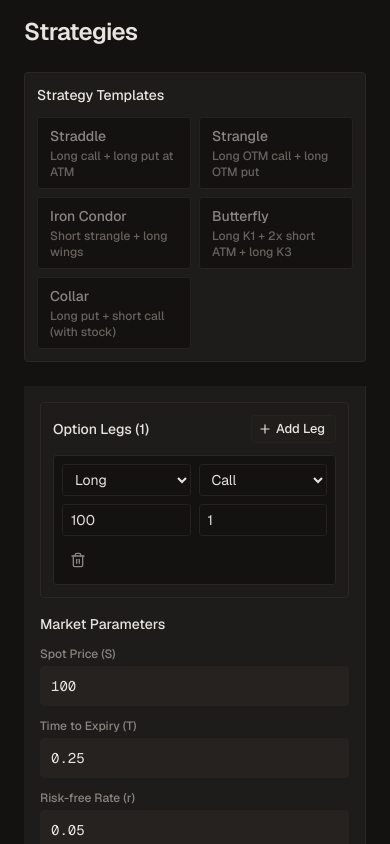
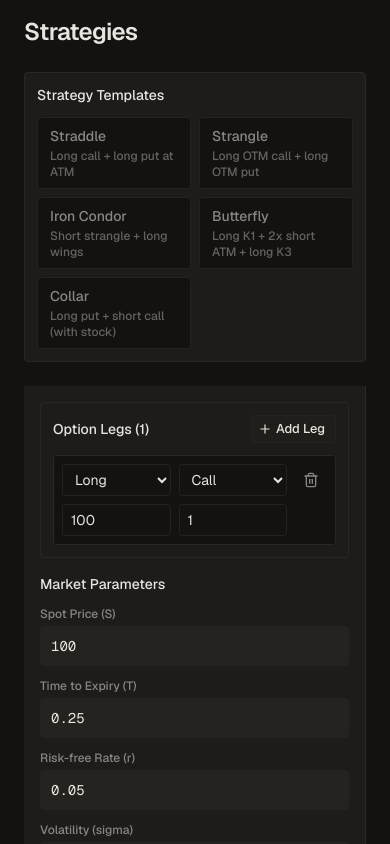
Before and after one commit to cwklurks/blackscholestrading, a Next.js app in the folder web/: page /strategies in a window 390 px wide. Both pictures are taken after a click on the button "Add Leg". Shown: the top 844 px of the page. Built offline with nearby package versions, Linux system fonts and the light colour scheme; no server answers.

Commit message:
style(design): stack leg-builder into 2-row layout for better density
Replaces the 5-column responsive grid with a compact 2-row card layout
(Side/Type/Delete on row 1, Strike/Qty on row 2). Also adds .gstack/
to .gitignore to stop tracking tooling logs.

```diff
--- a/web/src/components/strategies/leg-builder.tsx
+++ b/web/src/components/strategies/leg-builder.tsx
@@ -56,21 +56,12 @@ export function LegBuilder({ legs, onChange }: LegBuilderProps) {
 
       {legs.length > 0 && (
         <div className="space-y-2">
-          {/* Column headers */}
-          <div className="hidden grid-cols-[1fr_1fr_80px_80px_32px] items-center gap-2 text-xs text-muted-foreground sm:grid">
-            <span>Side</span>
-            <span>Type</span>
-            <span>Strike</span>
-            <span>Qty</span>
-            <span />
-          </div>
-
           {legs.map((leg, idx) => (
             <div
               key={idx}
-              className="grid grid-cols-2 items-center gap-2 rounded-md border border-border bg-background p-2 sm:grid-cols-[1fr_1fr_80px_80px_32px] sm:p-0 sm:border-0 sm:bg-transparent"
+              className="grid grid-cols-[1fr_1fr_auto] gap-2 rounded-md border border-border bg-background p-2"
             >
-              {/* Side */}
+              {/* Row 1: Side, Type, Delete */}
               <select
                 value={leg.side}
                 onChange={(e) =>
@@ -84,7 +75,6 @@ export function LegBuilder({ legs, onChange }: LegBuilderProps) {
                 <option value="short">Short</option>
               </select>
 
-              {/* Type */}
               <select
                 value={leg.type}
                 onChange={(e) =>
@@ -98,7 +88,17 @@ export function LegBuilder({ legs, onChange }: LegBuilderProps) {
                 <option value="put">Put</option>
               </select>
 
-              {/* Strike */}
+              <button
+                type="button"
+                onClick={() => handleRemove(idx)}
+                title="Remove leg"
+                className="flex h-8 w-8 items-center justify-center rounded-md text-muted-foreground transition-colors hover:bg-destructive/10 hover:text-destructive"
+              >
+                <Trash2Icon className="size-4" />
+              </button>
+
+              {/* Row 2: Strike, Qty */}
+              <div className="col-span-2 grid grid-cols-2 gap-2">
                 <input
                   type="number"
                   value={leg.strike}
@@ -114,7 +114,6 @@ export function LegBuilder({ legs, onChange }: LegBuilderProps) {
                   placeholder="Strike"
                 />
 
-              {/* Qty */}
                 <input
                   type="number"
                   value={leg.qty ?? 1}
@@ -130,16 +129,7 @@ export function LegBuilder({ legs, onChange }: LegBuilderProps) {
                   className="h-8 w-full rounded-md border border-input bg-background px-2 text-sm text-foreground outline-none transition-colors focus:border-ring focus:ring-1 focus:ring-ring"
                   placeholder="Qty"
                 />
-
-              {/* Remove */}
-              <button
-                type="button"
-                onClick={() => handleRemove(idx)}
-                title="Remove leg"
-                className="flex h-8 w-8 items-center justify-center rounded-md text-muted-foreground transition-colors hover:bg-destructive/10 hover:text-destructive"
-              >
-                <Trash2Icon className="size-4" />
-              </button>
+              </div>
             </div>
           ))}
         </div>
```
Also changed, not shown: 1 other file (tests, documents, lock files or other folders). Lines whose indentation alone changed are shown as unchanged.
